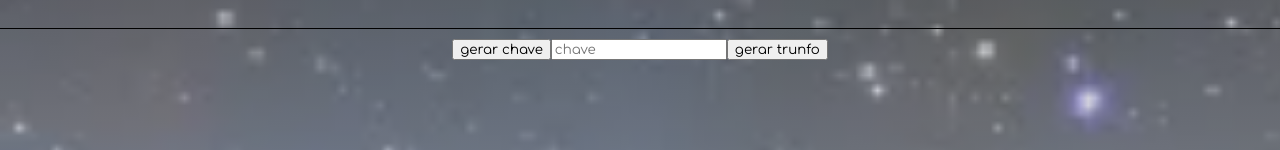
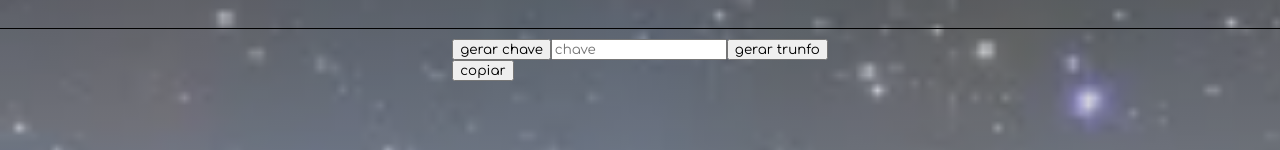
Before and after one commit to luisArthurRodriguesDaSilva/react-trunfo, a React (Create React App) app: page / in a window 1280 px wide. Shown: the part 772-922 px from the top of the page. Built offline with nearby package versions, Linux system fonts and the light colour scheme.

Commit message:
copy button

```diff
--- a/src/App.js
+++ b/src/App.js
@@ -66,6 +66,10 @@ class App extends React.Component {
 
   generateTrunfo = () => {
     const { key } = this.state;
+    if(key === ''){
+      alert('chave vazia');
+    }
+    else{
     this.setState((ps) => ({
       savedCards : JSON.parse(ps.key),
       key: ''
@@ -73,6 +77,7 @@ class App extends React.Component {
       const stringfado = JSON.stringify(this.state.savedCards);
       localStorage.setItem('save_cards',stringfado)
     });
+  }
   }
 
   haveTrunfo = (savedCards) => (
@@ -260,6 +265,7 @@ class App extends React.Component {
           <div id='savedCardsContainer'>{this.LasSavasShowadas()}</div>
         </div>
         <div className='key'>
+          <div id='keyCima'>
             <button
               onClick={this.generateKey}
             >
@@ -277,6 +283,17 @@ class App extends React.Component {
               gerar trunfo
             </button>
           </div>
+          <div id='keyBaixo'>
+            <button
+            onClick={()=>{
+              const k = this.state.key;
+              navigator.clipboard.writeText(k);
+            }
+            }>
+              copiar
+            </button>
+          </div>
+        </div>
       </div>
     );
   }
```
Lines whose indentation alone changed are shown as unchanged.
